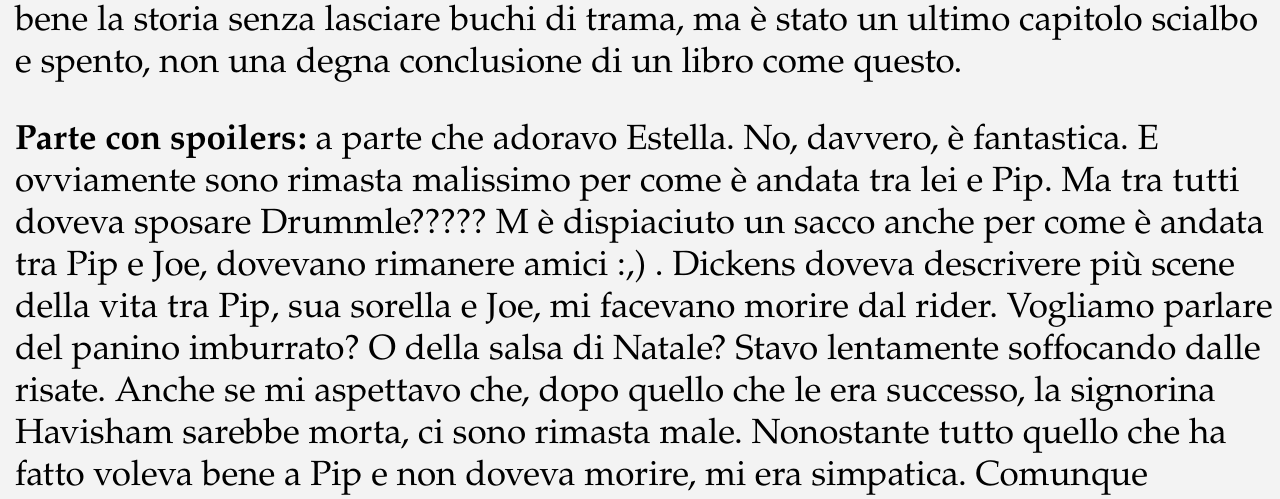
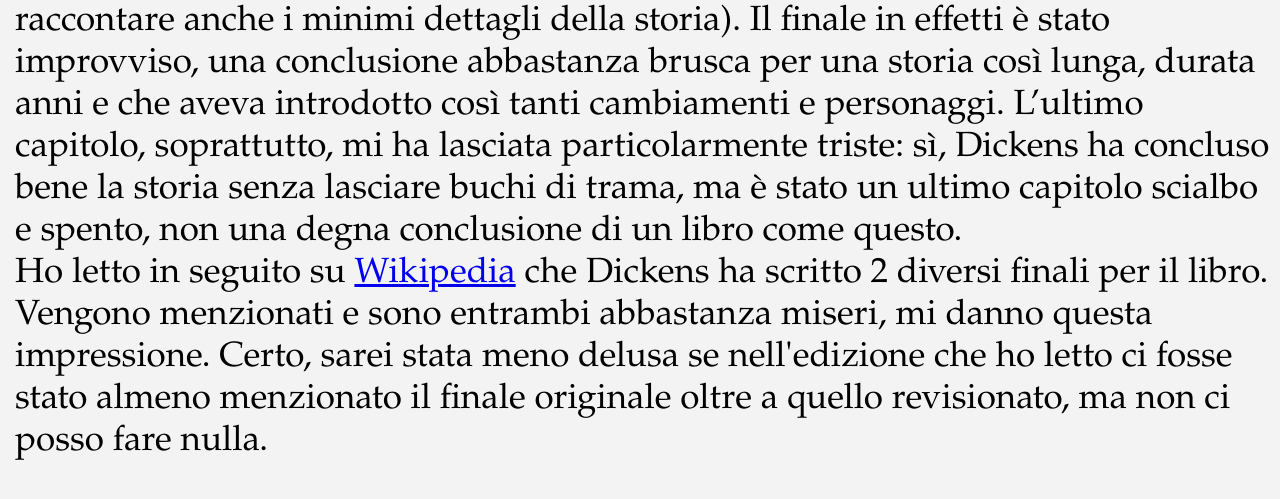
Before and after one commit to just-a-booklover/just-a-bookworm.github.io-libri-grandisperanze, a plain HTML site: page index.html in a window 1280 px wide. Shown: the part 1885-2384 px from the top of the page. Drawn offline with Linux system fonts and the light colour scheme.

Commit message:
Update index.html

```diff
--- a/index.html
+++ b/index.html
@@ -75,12 +75,13 @@
 
         <p><strong>Trama: </strong>Pip vive in un piccolo villaggio alla foce del Tamigi. La sua infanzia viene sconvolta dall’irruzione di due adulti: il criminale Magwitch e la bizzarra e ricca Miss Havisham. Esaltato a “grandi speranze” dalla ricchezza che la vecchia signora sembra destinargli, il giovane rompe i legami d’affetto con il villaggio per recarsi a Londra, fatalmente attratto dalla city borghese e dalle propaggini più inquietanti della città: il kafkiano mondo legale delle Inns of Court, le carceri di Newgate e le limacciose sponde del Tamigi. Narratore e protagonista, Pip ripercorre in queste pagine, con voce meditativa, ma vibrante di humour e di passione, il suo cammino di conoscenza e disillusione, facendo i conti con la propria protratta cecità di fronte ai casi della vita.</p>
 
-        <p><strong><img >Recensione:</strong> sinceramente non so che dire riguardo a questo libro.<br>
+        <p><strong><img src="https://upload.wikimedia.org/wikipedia/it/thumb/7/75/Grandi_speranz%D0%B5_%28film_1946%29.png/260px-Grandi_speranz%D0%B5_%28film_1946%29.png" id="img" width="500">Recensione:</strong> sinceramente non so che dire riguardo a questo libro.<br>
 Da come è iniziato, in modo molto veloce e ironico, come Oliver Twist, me lo aspettavo un po’ diverso. In realtà alla fine mi è piaciuto ugualmente, anche se le descrizioni e le parti più “generali”, dove venivano riassunti in breve lunghi periodi di tempo mi annoiavano un po’. Delle descrizioni ammetto però che erano molto vivide, soprattutto quelle di paesaggi e della società: leggendo attentamente si riusciva a vedersi davanti come un’immagine, un quadro della scena descritta. Al contrario, non potevano non coinvolgermi i discorsi e gli scambi di battute tra i personaggi, mi rallegravano sempre. <br>
 Ho ammirato anche come Charles Dickens ha adattato il suo stile di scrittura ai vari momenti della vita di Pip, il protagonista, e alle circostanze raccontate: come ho detto all’inizio, la parte in cui era bambino è scritta con tono ironico e veloce (lo stesso stile con il quale erano scritte le avventure di Oliver Twist, ripensandoci un altro bambino), la parte in cui Pip è più adulto invece è scritta in modo serio, meno leggero e più drammatico, anche per i diversi episodi (alcuni anche infelici) che cambiano la vita al protagonista e lo rendono la persona che è.<br>
-Quando mi mancavano circa 100 pagine sono rimasta stupita per il fatto che sembrava dovessero accadere così tanti fatti, tante avventure, e invece mancava solo così poco (mentre nelle precedenti 400 pagine l’autore si era dilungato per raccontare anche i minimi dettagli della storia).  Il finale in effetti è stato improvviso, una conclusione abbastanza brusca per una storia così lunga, durata anni e che aveva introdotto così tanti cambiamenti e personaggi. L’ultimo capitolo, soprattutto, mi ha lasciata particolarmente triste: sì, Dickens ha concluso bene la storia senza lasciare buchi di trama, ma è stato un ultimo capitolo scialbo e spento, non una degna conclusione di un libro come questo.
+Quando mi mancavano circa 100 pagine sono rimasta stupita per il fatto che sembrava dovessero accadere così tanti fatti, tante avventure, e invece mancava solo così poco (mentre nelle precedenti 400 pagine l’autore si era dilungato per raccontare anche i minimi dettagli della storia).  Il finale in effetti è stato improvviso, una conclusione abbastanza brusca per una storia così lunga, durata anni e che aveva introdotto così tanti cambiamenti e personaggi. L’ultimo capitolo, soprattutto, mi ha lasciata particolarmente triste: sì, Dickens ha concluso bene la storia senza lasciare buchi di trama, ma è stato un ultimo capitolo scialbo e spento, non una degna conclusione di un libro come questo.<br>
+            Ho letto in seguito su <a href="https://it.wikipedia.org/wiki/Grandi_speranze#Finali_alternativi">Wikipedia</a> che Dickens ha scritto 2 diversi finali per il libro. Vengono menzionati e sono entrambi abbastanza miseri, mi danno questa impressione. Certo, sarei stata meno delusa se nell'edizione che ho letto ci fosse stato almeno menzionato il finale originale oltre a quello revisionato, ma non ci posso fare nulla.
 </p>
-      <p><strong>Parte con spoilers:</strong> a parte che adoravo Estella. No, davvero, è fantastica. E ovviamente sono rimasta malissimo per come è andata tra lei e Pip. Ma tra tutti doveva sposare Drummle?????
+      <p><strong>Parte con spoilers:</strong> a parte che adoravo Estella. No, davvero, è fantastica. <img src="https://upload.wikimedia.org/wikipedia/it/thumb/3/36/Grandi_speranze_Film_2012.jpg/260px-Grandi_speranze_Film_2012.jpg" width="470" id="img2">E ovviamente sono rimasta malissimo per come è andata tra lei e Pip. Ma tra tutti doveva sposare Drummle?????
 M è dispiaciuto un sacco anche per come è andata tra Pip e Joe, dovevano rimanere amici :,) . Dickens doveva descrivere più scene della vita tra Pip, sua sorella e Joe, mi facevano morire dal rider. Vogliamo parlare del panino imburrato? O della salsa di Natale? Stavo lentamente soffocando dalle risate.
 Anche se mi aspettavo che, dopo quello che le era successo, la signorina Havisham sarebbe morta, ci sono rimasta male. Nonostante tutto quello che ha fatto voleva bene a Pip e non doveva morire, mi era simpatica.
 Comunque quando si è scoperto del benefattore sono rimasta scioccata. Cioè, come- E in realtà io credevo che sarebbero riusciti a portare Magwitch all'estero, ma... vabb. Alla fine mi era abbastanza indifferente. Io però, al contrario di Pip quando aveva appena scoperto chi fosse il suo benefattore, non mi sarei fatta troppi scrupoli e avrei usato i soldi ugualmente.
```
